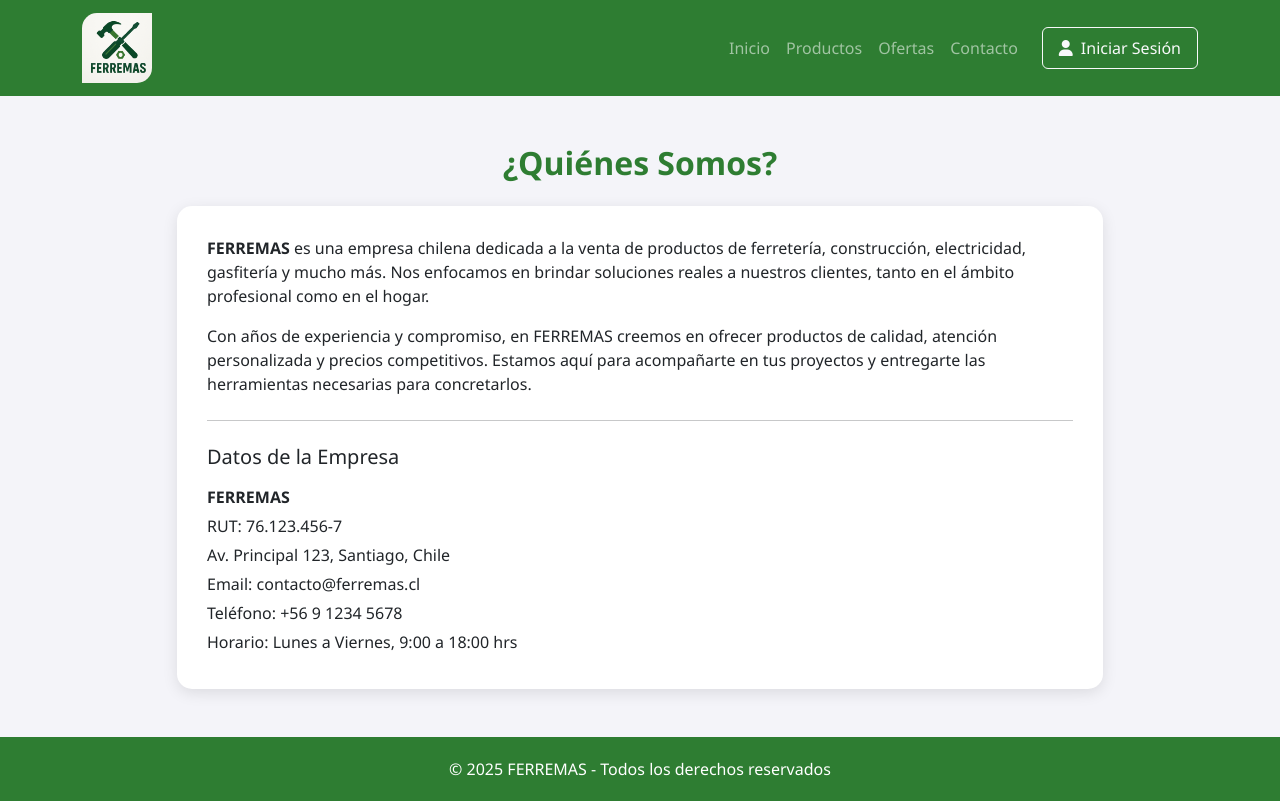
After one commit to amuc23/Prueba-propia-ferremas, a Django app: page /contacto/ in a window 1280 px wide. The commit adds this page. Run offline with Django 4.2, Linux system fonts and the light colour scheme.

Commit message:
cambiso menores a funcioens

```diff
--- /dev/null
+++ b/home/templates/home/contacto.html
@@ -0,0 +1,144 @@
+{% load static %}
+<!DOCTYPE html>
+<html lang="es">
+<head>
+  <meta charset="UTF-8" />
+  <meta name="viewport" content="width=device-width, initial-scale=1" />
+  <title>¿Quiénes Somos? - FERREMAS</title>
+  <link href="https://cdn.jsdelivr.net/npm/bootstrap@5.3.2/dist/css/bootstrap.min.css" rel="stylesheet" />
+  <link rel="stylesheet" href="https://cdnjs.cloudflare.com/ajax/libs/font-awesome/6.4.0/css/all.min.css">
+  <style>
+    body {
+      background-color: #f4f4f9;
+      font-family: 'Segoe UI', sans-serif;
+      display: flex;
+      flex-direction: column;
+      min-height: 100vh;
+    }
+
+    main { flex: 1; }
+
+    .info-box {
+      background: white;
+      padding: 30px;
+      border-radius: 15px;
+      box-shadow: 0 4px 15px rgba(0,0,0,0.1);
+    }
+
+    footer {
+      background-color: #2E7D32;
+      color: white;
+      text-align: center;
+      padding: 20px 0;
+    }
+
+    .title {
+      color: #2E7D32;
+      font-weight: bold;
+    }
+
+    .empresa-info p {
+      margin-bottom: 5px;
+    }
+  </style>
+</head>
+<body>
+
+<!-- Navbar -->
+<nav class="navbar navbar-expand-lg navbar-dark" style="background-color: #2E7D32;">
+  <div class="container">
+    <a class="navbar-brand" href="/">
+      <img src="{% static 'img/logo.png' %}" alt="logo" style="height: 70px; border-radius: 15px 0 15px 0;">
+    </a>
+    <button class="navbar-toggler" type="button" data-bs-toggle="collapse" data-bs-target="#menu">
+      <span class="navbar-toggler-icon"></span>
+    </button>
+
+    <div class="collapse navbar-collapse" id="menu">
+      <ul class="navbar-nav ms-auto align-items-center">
+        <li class="nav-item"><a class="nav-link" href="/">Inicio</a></li>
+        <li class="nav-item"><a class="nav-link" href="/productos/">Productos</a></li>
+        <li class="nav-item"><a class="nav-link" href="{% url 'vista_ofertas' %}">Ofertas</a></li>
+        <li class="nav-item"><a class="nav-link" href="{% url 'contacto' %}">Contacto</a></li>
+
+        {% if user.is_authenticated %}
+          <li class="nav-item ms-3">
+            <span class="text-white me-3">Hola, {{ user.username }}</span>
+          </li>
+          <li class="nav-item ms-2">
+            <a class="btn btn-outline-light px-3 py-2" href="/usuarios/cerrar-sesion/">
+              <i class="fas fa-sign-out-alt me-2"></i> Cerrar Sesión
+            </a>
+          </li>
+        {% else %}
+          <li class="nav-item ms-3">
+            <a class="btn btn-outline-light d-flex align-items-center px-3 py-2" href="/usuarios/iniciosesion/">
+              <i class="fas fa-user me-2"></i> Iniciar Sesión
+            </a>
+          </li>
+        {% endif %}
+
+        {% if user.is_staff %}
+          <li class="nav-item ms-2">
+            <a class="nav-link" href="{% url 'panel_administracion' %}">Panel de Administración</a>
+          </li>
+        {% endif %}
+
+        {% if user.is_authenticated %}
+          <li class="nav-item ms-2">
+            <a class="nav-link" href="{% url 'vista_carrito' %}">
+              <i class="fas fa-shopping-cart"></i> Carrito
+            </a>
+          </li>
+          <li class="nav-item ms-2">
+            <a class="nav-link" href="{% url 'mi_historial_compras' %}">
+              <i class="fas fa-history"></i> Mis Compras
+            </a>
+          </li>
+        {% endif %}
+      </ul>
+    </div>
+  </div>
+</nav>
+
+<main class="container my-5">
+  <h2 class="text-center mb-4 title">¿Quiénes Somos?</h2>
+  <div class="row justify-content-center">
+    <div class="col-lg-10">
+      <div class="info-box">
+        <p>
+          <strong>FERREMAS</strong> es una empresa chilena dedicada a la venta de productos de ferretería,
+          construcción, electricidad, gasfitería y mucho más. Nos enfocamos en brindar soluciones reales a
+          nuestros clientes, tanto en el ámbito profesional como en el hogar.
+        </p>
+        <p>
+          Con años de experiencia y compromiso, en FERREMAS creemos en ofrecer productos de calidad,
+          atención personalizada y precios competitivos. Estamos aquí para acompañarte en tus proyectos
+          y entregarte las herramientas necesarias para concretarlos.
+        </p>
+
+        <hr class="my-4" />
+
+        <h5 class="mb-3">Datos de la Empresa</h5>
+        <div class="empresa-info">
+          <p><strong>FERREMAS</strong></p>
+          <p>RUT: 76.123.456-7</p>
+          <p>Av. Principal 123, Santiago, Chile</p>
+          <p>Email: contacto@ferremas.cl</p>
+          <p>Teléfono: +56 9 1234 5678</p>
+          <p>Horario: Lunes a Viernes, 9:00 a 18:00 hrs</p>
+        </div>
+      </div>
+    </div>
+  </div>
+</main>
+
+<footer>
+  <div class="container">
+    <p class="mb-0">© 2025 FERREMAS - Todos los derechos reservados</p>
+  </div>
+</footer>
+
+<script src="https://cdn.jsdelivr.net/npm/bootstrap@5.3.2/dist/js/bootstrap.bundle.min.js"></script>
+</body>
+</html>
--- a/home/templates/home/index.html
+++ b/home/templates/home/index.html
@@ -72,7 +72,7 @@
         <li class="nav-item"><a class="nav-link" href="/">Inicio</a></li>
         <li class="nav-item"><a class="nav-link" href="/productos/">Productos</a></li>
         <li class="nav-item"><a class="nav-link" href="{% url 'vista_ofertas' %}">Ofertas</a></li>
-        <li class="nav-item"><a class="nav-link" href="#">Contacto</a></li>
+        <li class="nav-item"><a class="nav-link" href="{% url 'contacto' %}">Contacto</a></li>
 
         {% if user.is_authenticated %}
           <li class="nav-item ms-3">
--- a/home/templates/home/panel_admin.html
+++ b/home/templates/home/panel_admin.html
@@ -153,7 +153,7 @@
             <!-- Retiros en tienda -->
             <div class="col-md-4">
                 <div class="card text-center">
-                    <img src="https://cdn-icons-png.flaticon.com/512/1040/1040250.png" alt="Retiros en tienda" class="card-img-top">
+                    <img src="https://chalada.cl/cdn/shop/t/96/assets/retiro-en-tienda.png?v=73769260809667671351745541558" alt="Retiros en tienda" class="card-img-top">
                     <div class="card-body">
                         <h5 class="card-title">Retiros en Tienda</h5>
                         <p class="card-text">Gestiona y valida los retiros con verificación por RUT.</p>
@@ -165,7 +165,7 @@
             <!-- Despachos -->
             <div class="col-md-4">
                 <div class="card text-center">
-                    <img src="https://cdn-icons-png.flaticon.com/512/1239/1239686.png" alt="Despachos" class="card-img-top">
+                    <img src="https://cdn-icons-png.freepik.com/512/12719/12719879.png" alt="Despachos" class="card-img-top">
                     <div class="card-body">
                         <h5 class="card-title">Despachos</h5>
                         <p class="card-text">Visualiza y gestiona los despachos a domicilio.</p>
--- a/home/urls.py
+++ b/home/urls.py
@@ -4,6 +4,8 @@ from . import views
 urlpatterns = [
     path('', views.index, name='index'),  # cuando entre a /
     path('panel-admin/', views.panel_administracion, name='panel_administracion'),
+    path('contacto/', views.contacto, name='contacto'),  # ← agregado
+
 
 
 ]
--- a/home/views.py
+++ b/home/views.py
@@ -9,3 +9,6 @@ def index(request):
 @user_passes_test(lambda u: u.is_staff, login_url='/usuarios/iniciosesion/')
 def panel_administracion(request):
     return render(request, 'home/panel_admin.html')
+
+def contacto(request):
+    return render(request, 'home/contacto.html')
```
Also changed, not shown: carro_compras/templates/carro_compras/carrito.html (+115 -10 lines), carro_compras/templates/carro_compras/historial_ventas.html (+13 -21 lines), carro_compras/templates/carro_compras/mi_historial.html (+24 -10 lines), productos/templates/productos/detalle.html (+11 -3 lines), productos/templates/productos/lista_productos.html (+41 -31 lines), productos/templates/productos/ofertas.html (+46 -10 lines), db.sqlite3.
